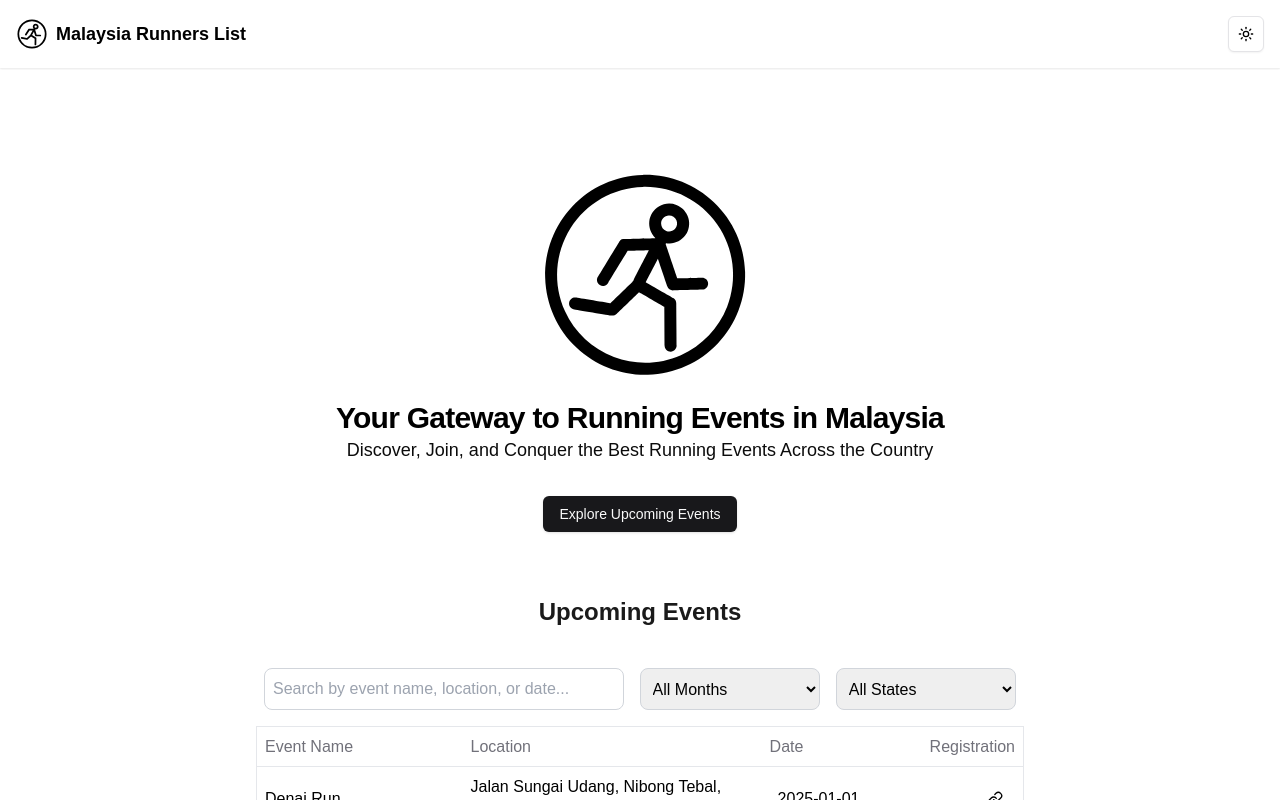
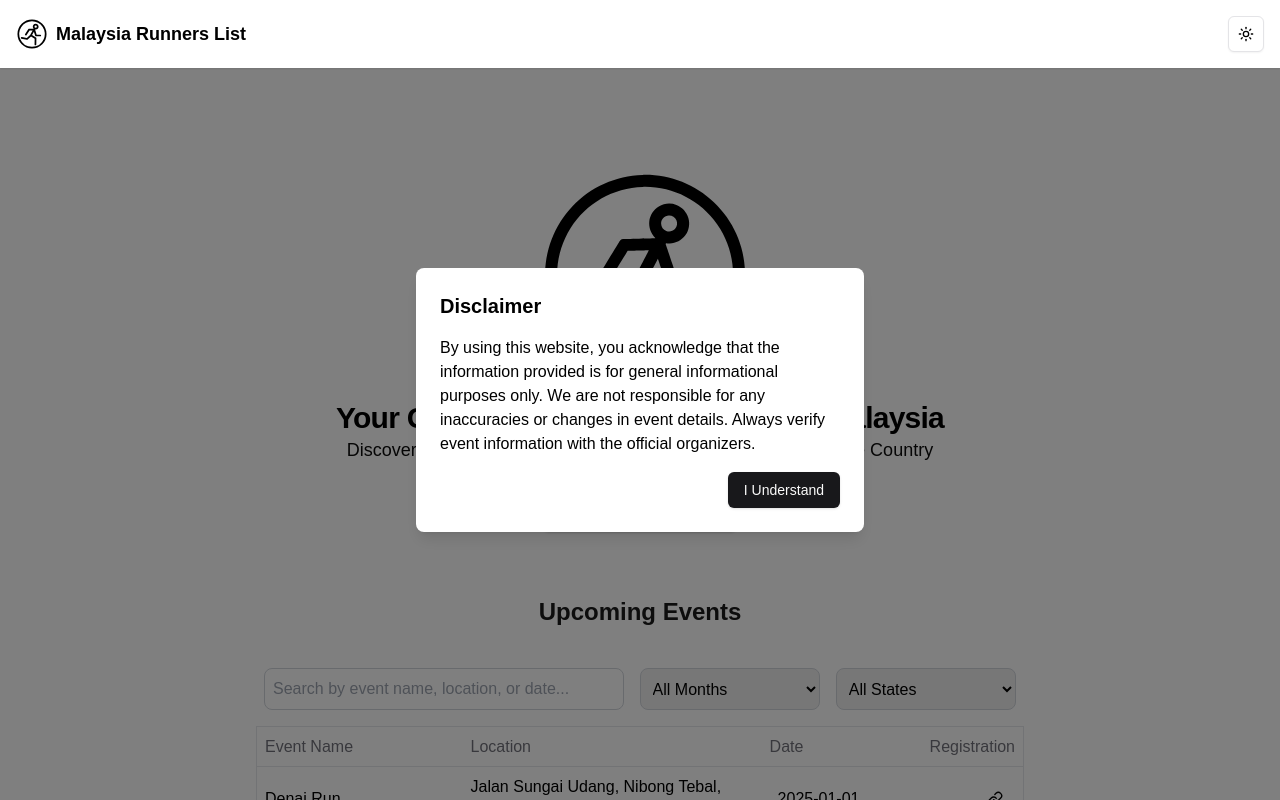
Before and after one commit to aniqaqill/runners-list-web, a Next.js app: page / in a window 1280 px wide. Shown: the top 800 px of the page. Built offline with nearby package versions, Linux system fonts and the light colour scheme.

Commit message:
add disclaimer modal

```diff
--- /dev/null
+++ b/src/components/disclaimer-modal.tsx
@@ -0,0 +1,27 @@
+import React from "react";
+import { Button } from "@/components/ui/button";
+
+interface DisclaimerModalProps {
+  isOpen: boolean;
+  onClose: () => void;
+}
+
+export default function DisclaimerModal({ isOpen, onClose }: DisclaimerModalProps) {
+  if (!isOpen) return null;
+
+  return (
+    <div className="fixed inset-0 bg-black bg-opacity-50 flex items-center justify-center z-50">
+      <div className="p-6 rounded-lg shadow-lg max-w-md mx-4 bg-white dark:bg-black text-black dark:text-white">
+        <h2 className="text-xl font-bold mb-4">Disclaimer</h2>
+        <p className="mb-4">
+          By using this website, you acknowledge that the information provided is for general
+          informational purposes only. We are not responsible for any inaccuracies or changes in
+          event details. Always verify event information with the official organizers.
+        </p>
+        <div className="flex justify-end">
+          <Button onClick={onClose}>I Understand</Button>
+        </div>
+      </div>
+    </div>
+  );
+}
--- a/src/components/events-table.tsx
+++ b/src/components/events-table.tsx
@@ -62,6 +62,9 @@ export default function EventsTable({ events }: EventsTableProps) {
     return !isNaN(eventDate.getTime()) && eventDate < currentDate;
   };
 
+  // need to change whenever we update the data
+  const latestUpdateDate = "2025-01-04";
+
   return (
     <div className="mt-5 max-w-3xl overflow-hidden mx-auto">
       {/* Search and Filters Section */}
@@ -95,12 +98,12 @@ export default function EventsTable({ events }: EventsTableProps) {
             <option value="10">November</option>
             <option value="11">December</option>
           </select>
-            <select
+          <select
             value={selectedState}
             onChange={handleStateChange}
             className="w-full sm:w-1/4 p-2 border border-gray-300 rounded-lg focus:outline-none focus:ring-2 focus:ring-blue-500"
             aria-label="Filter by state"
-            >
+          >
             <option value="">All States</option>
             <option value="selangor">Selangor</option>
             <option value="penang">Penang</option>
@@ -118,7 +121,7 @@ export default function EventsTable({ events }: EventsTableProps) {
             <option value="kuala lumpur">Kuala Lumpur</option>
             <option value="putrajaya">Putrajaya</option>
             <option value="labuan">Labuan</option>
-            </select>
+          </select>
         </div>
       </div>
 
@@ -159,6 +162,9 @@ export default function EventsTable({ events }: EventsTableProps) {
           ))}
         </TableBody>
       </Table>
+      <div className="text-center mt-4 text-sm text-gray-500">
+        Latest update on {latestUpdateDate}
+      </div>
     </div>
   );
 }
--- a/src/pages/index.tsx
+++ b/src/pages/index.tsx
@@ -1,10 +1,10 @@
-// filepath: /Users/aniqaqil.azrai/code/runners-list-web/src/pages/index.tsx
-import React from "react";
+import React, { useState, useEffect } from "react";
 import { Button } from "@/components/ui/button";
 import Navbar from "@/components/navbar";
 import EventsTable from "@/components/events-table";
 import LogoAnimation from "@/components/lottie/logo-animation";
 import { loadEvents } from '@/utils/loadEvents';
+import DisclaimerModal from "@/components/disclaimer-modal";
 
 interface Event {
   name: string;
@@ -18,8 +18,26 @@ interface HomeProps {
 }
 
 export default function Home({ events }: HomeProps) {
+  const [isDisclaimerOpen, setIsDisclaimerOpen] = useState(false);
+
+  // Check if the user has already acknowledged the disclaimer
+  useEffect(() => {
+    const hasAcknowledged = localStorage.getItem("hasAcknowledgedDisclaimer");
+    if (!hasAcknowledged) {
+      setIsDisclaimerOpen(true);
+    }
+  }, []);
+
+  const handleCloseDisclaimer = () => {
+    setIsDisclaimerOpen(false);
+    localStorage.setItem("hasAcknowledgedDisclaimer", "true");
+  };
+
   return (
     <div>
+      {/* Disclaimer Modal */}
+      <DisclaimerModal isOpen={isDisclaimerOpen} onClose={handleCloseDisclaimer} />
+
       {/* Navbar */}
       <Navbar />
 
```
